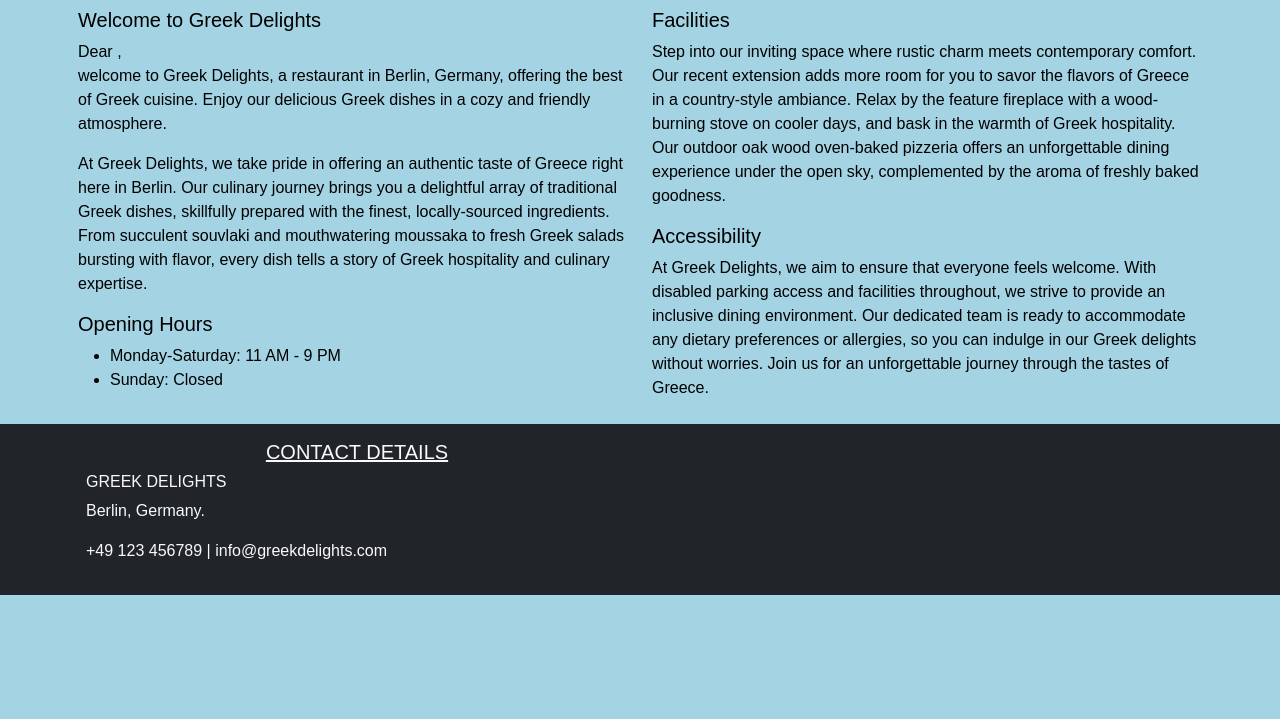
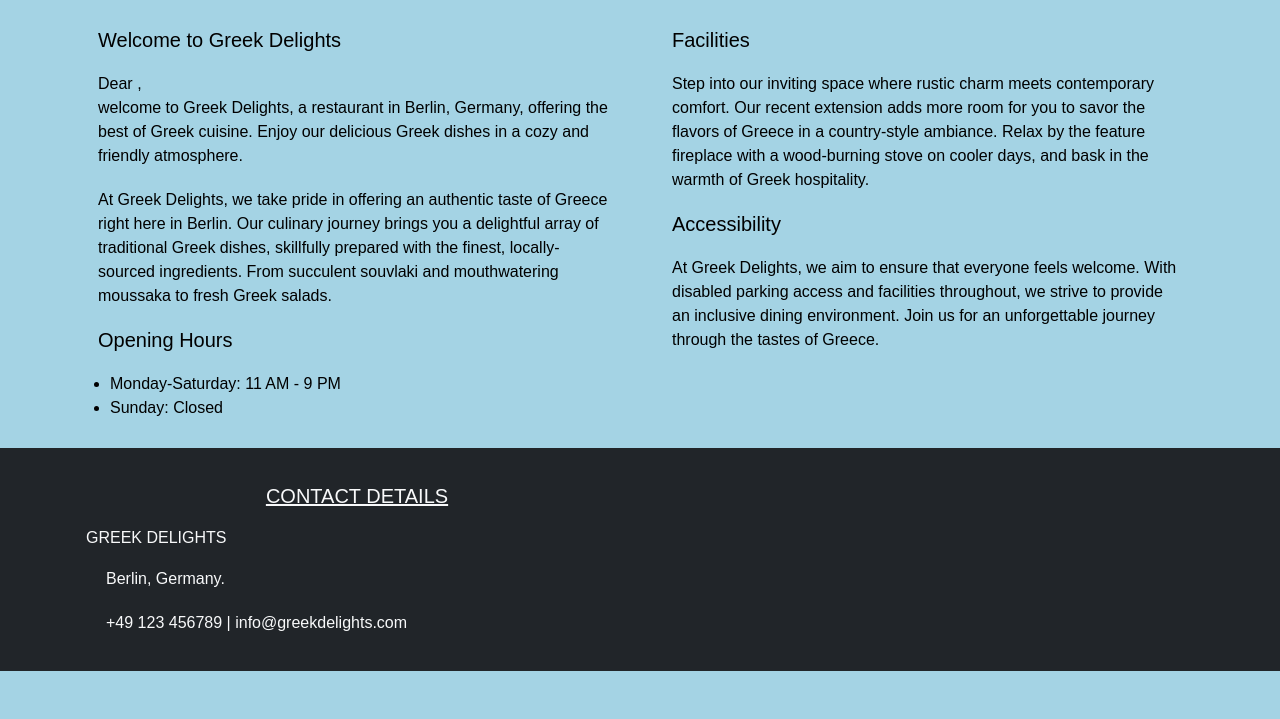
Before and after one commit to Bogdan131992/Project4-Restaurant-Reservation, a Django app: page / in a window 1280 px wide. Shown: the part 81-800 px from the top of the page. Run offline with Django 3.2, Linux system fonts and the light colour scheme; data that the repository does not hold is empty; some libraries are stand-ins or nearby versions.

Commit message:
Add css style in html base

```diff
--- a/reservation/templates/base.html
+++ b/reservation/templates/base.html
@@ -98,11 +98,18 @@
     </footer>
 
     <style>
-         body {
+        body {
             font-family: sans-serif;
             color: black;
             background-color: #a3d3e4fb;
-            /* margin: 5px; */
+        }
+
+        p, h5 {
+            margin: 20px;
+        }
+
+        button {
+            margin:5px
         }
     </style>
 
--- a/reservation/templates/index.html
+++ b/reservation/templates/index.html
@@ -24,9 +24,7 @@
                 right here in Berlin.
                 Our culinary journey brings you a delightful array of traditional Greek dishes,
                 skillfully prepared with the finest, locally-sourced ingredients.
-                From succulent souvlaki and mouthwatering moussaka to fresh Greek salads
-                bursting with flavor, every dish tells a story of Greek hospitality and
-                culinary expertise.
+                From succulent souvlaki and mouthwatering moussaka to fresh Greek salads.
             </p>
             <h5>Opening Hours</h5>
                 <ul >
@@ -44,16 +42,13 @@
                 Our recent extension adds more room for you to savor the flavors of Greece
                 in a country-style ambiance. Relax by the feature fireplace with a wood-burning
                 stove on cooler days, and bask in the warmth of Greek hospitality.
-                Our outdoor oak wood oven-baked pizzeria offers an unforgettable dining experience
-                under the open sky, complemented by the aroma of freshly baked goodness.
+
             </p>
             <h5>Accessibility</h5>
             <p>
                 At Greek Delights, we aim to ensure that everyone feels welcome.
                 With disabled parking access and facilities throughout,
                 we strive to provide an inclusive dining environment.
-                Our dedicated team is ready to accommodate any dietary preferences
-                or allergies, so you can indulge in our Greek delights without worries.
                 Join us for an unforgettable journey through the tastes of Greece.
 
             </p>
```
